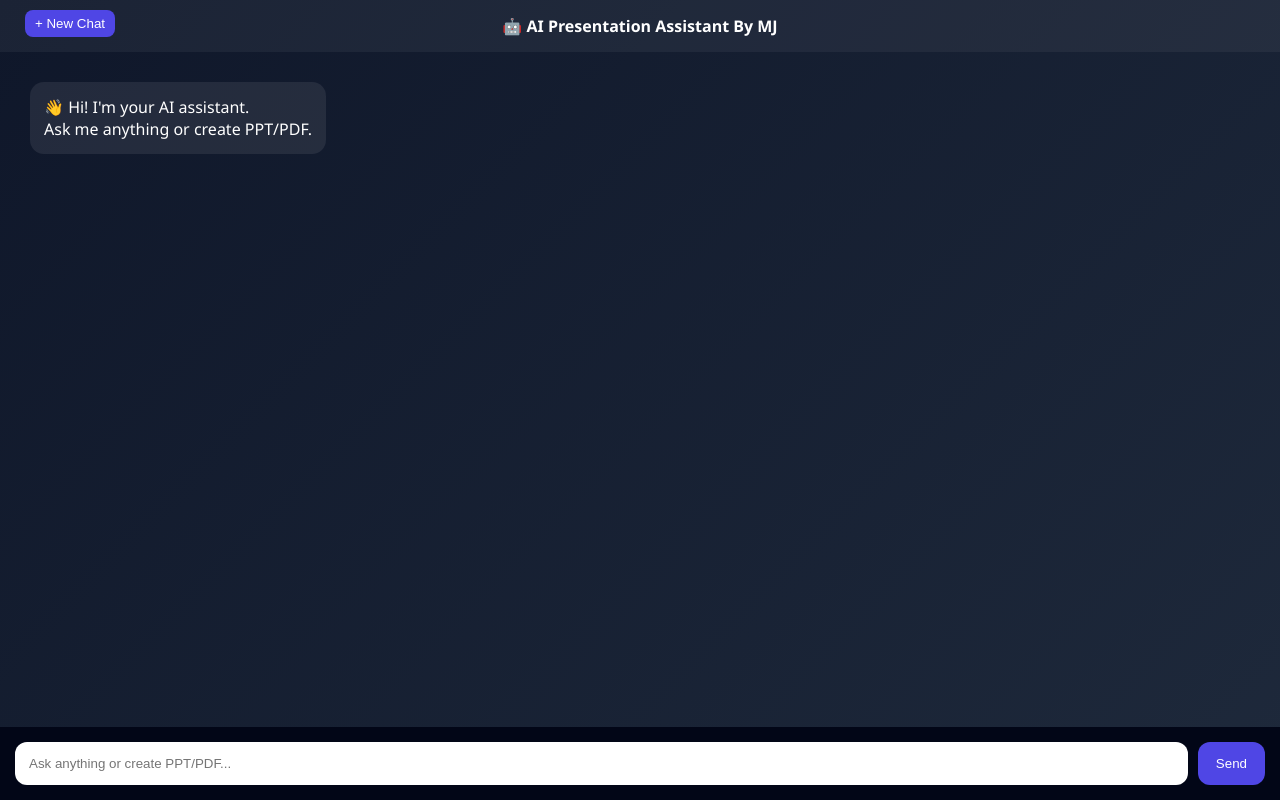
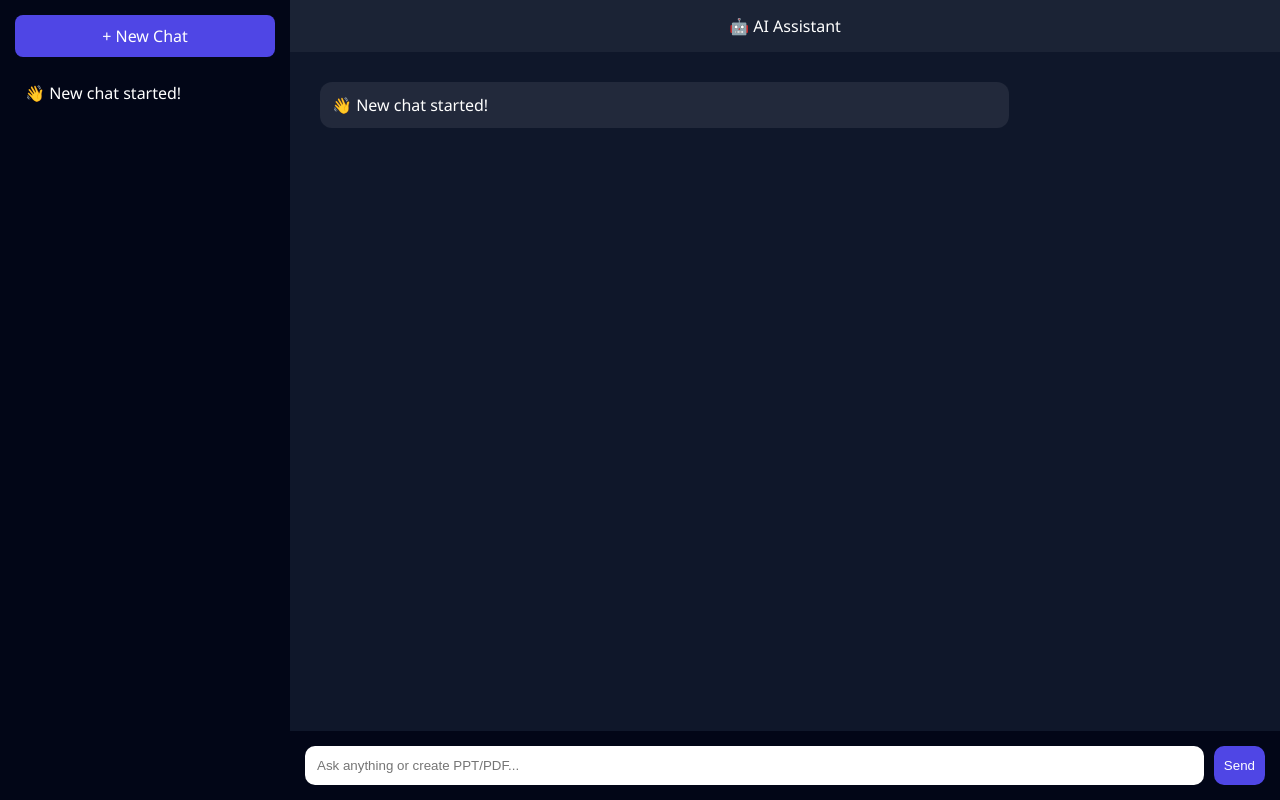
Before and after one commit to MahenderJakhar27/ai-ppt-pdf-generator, a FastAPI app: page /dashboard in a window 1280 px wide. Run offline with FastAPI, Linux system fonts and the light colour scheme.

Commit message:
new chat feature and history

```diff
--- a/app/main.py
+++ b/app/main.py
@@ -34,19 +34,37 @@ def serve_dashboard():
 
 @app.get("/preview")
 def preview(prompt: str):
-    data = generate_ppt_content(prompt)
+    lower = prompt.lower()
 
-    for slide in data["slides"]:
-        query = f"{prompt} {slide['heading']}"   # 🔥 improved
-        image_url = fetch_image_url(query)
+    if "pdf" in lower or "report" in lower:
+        data = generate_pdf_content(prompt)
 
-        # fallback if no image
-        if not image_url:
-            image_url = fetch_image_url(prompt)
+        # convert sections → slides for preview
+        slides = []
+        for sec in data["sections"]:
+            slides.append({
+                "heading": sec["heading"],
+                "points": sec["points"][:3]
+            })
 
-        slide["image"] = image_url
+        return {
+            "title": data["title"],
+            "slides": slides
+        }
 
-    return data
+    else:
+        data = generate_ppt_content(prompt)
+
+        for slide in data["slides"]:
+            query = f"{prompt} {slide['heading']}"
+            image_url = fetch_image_url(query)
+
+            if not image_url:
+                image_url = fetch_image_url(prompt)
+
+            slide["image"] = image_url
+
+        return data
 
 @app.post("/chat")
 async def chat(request: Request):
--- a/templates/index.html
+++ b/templates/index.html
@@ -3,40 +3,65 @@
 <html lang="en">
 <head>
 <meta charset="UTF-8">
-<title>AI Presentation Assistant</title>
+<title>AI Assistant</title>
 <meta name="viewport" content="width=device-width, initial-scale=1.0">
 
 <style>
 body {
     margin: 0;
     font-family: "Segoe UI", sans-serif;
-    background: linear-gradient(135deg, #0f172a, #1e293b);
+    display: flex;
+    height: 100vh;
+    background: #0f172a;
     color: white;
+}
+
+/* SIDEBAR */
+.sidebar {
+    width: 260px;
+    background: #020617;
+    padding: 15px;
     display: flex;
     flex-direction: column;
-    height: 100vh;
+}
+
+.new-chat-btn {
+    background: #4f46e5;
+    padding: 10px;
+    border-radius: 8px;
+    cursor: pointer;
+    text-align: center;
+    margin-bottom: 15px;
+}
+
+.chat-history {
+    flex: 1;
+    overflow-y: auto;
+}
+
+.chat-item {
+    padding: 10px;
+    border-radius: 8px;
+    cursor: pointer;
+    margin-bottom: 5px;
+}
+
+.chat-item:hover {
+    background: #1e293b;
+}
+
+/* MAIN */
+.main {
+    flex: 1;
+    display: flex;
+    flex-direction: column;
 }
 
 /* Header */
 .header {
     padding: 15px;
     text-align: center;
-    font-weight: bold;
     background: rgba(255,255,255,0.05);
-    position: relative;
-}
-
-/* New Chat Button */
-.new-chat {
-    position: absolute;
-    left: 15px;
-    top: 10px;
-    background: #4f46e5;
-    color: white;
-    border: none;
-    padding: 6px 10px;
-    border-radius: 8px;
-    cursor: pointer;
 }
 
 /* Chat */
@@ -51,9 +76,9 @@ body {
 /* Messages */
 .message {
     max-width: 70%;
-    padding: 14px;
+    padding: 12px;
     margin: 10px;
-    border-radius: 14px;
+    border-radius: 12px;
 }
 
 .user {
@@ -63,7 +88,6 @@ body {
 
 .bot {
     background: rgba(255,255,255,0.08);
-    align-self: flex-start;
 }
 
 /* Input */
@@ -75,16 +99,15 @@ body {
 
 input {
     flex: 1;
-    padding: 14px;
-    border-radius: 12px;
+    padding: 12px;
+    border-radius: 10px;
     border: none;
-    outline: none;
 }
 
 button {
     margin-left: 10px;
-    padding: 12px 18px;
-    border-radius: 12px;
+    padding: 10px;
+    border-radius: 10px;
     border: none;
     cursor: pointer;
 }
@@ -92,14 +115,6 @@ button {
 .generate {
     background: #4f46e5;
     color: white;
-}
-
-/* Slide */
-.slide {
-    background: #1e293b;
-    padding: 12px;
-    border-radius: 10px;
-    margin-top: 10px;
 }
 
 /* Typing */
@@ -118,16 +133,31 @@ button {
     0%,80%,100%{opacity:0;}
     40%{opacity:1;}
 }
+
+/* Slide preview */
+.slide-card {
+    min-width: 260px;
+    background: #1e293b;
+    border-radius: 10px;
+    padding: 10px;
+}
 </style>
 
 </head>
 
 <body>
 
-<div class="header">
-    <button class="new-chat" onclick="newChat()">+ New Chat</button>
-    🤖 AI Presentation Assistant By MJ
+<!-- SIDEBAR -->
+
+<div class="sidebar">
+    <div class="new-chat-btn" onclick="createNewChat()">+ New Chat</div>
+    <div id="history" class="chat-history"></div>
 </div>
+
+<!-- MAIN -->
+
+<div class="main">
+    <div class="header">🤖 AI Assistant</div>
 
 <div id="chat" class="chat-container"></div>
 
@@ -136,16 +166,20 @@ button {
     <button class="generate" onclick="generate()">Send</button>
 </div>
 
+
+</div>
+
 <script>
-const chat = document.getElementById("chat");
+let chats = {};
+let currentChatId = null;
+let isLoading = false;
+
+const chatDiv = document.getElementById("chat");
 const input = document.getElementById("prompt");
+const historyDiv = document.getElementById("history");
 
-let isLoading = false;
-let chatHistory = []; // 🔥 MEMORY
-
-window.onload = () => {
-    addMessage("👋 Hi! I'm your AI assistant.<br>Ask me anything or create PPT/PDF.", "bot");
-};
+/* INIT */
+createNewChat();
 
 /* ENTER KEY */
 input.addEventListener("keypress", e => {
@@ -153,19 +187,30 @@ input.addEventListener("keypress", e => {
 });
 
 /* NEW CHAT */
-function newChat() {
-    chat.innerHTML = "";
-    chatHistory = [];
+function createNewChat() {
+    const id = Date.now();
+    chats[id] = [];
+    currentChatId = id;
+
+    chatDiv.innerHTML = "";
     addMessage("👋 New chat started!", "bot");
+
+    updateSidebar();
 }
 
 /* ADD MESSAGE */
-function addMessage(html, type) {
+function addMessage(text, type) {
     const msg = document.createElement("div");
     msg.className = "message " + type;
-    msg.innerHTML = html;
-    chat.appendChild(msg);
-    chat.scrollTop = chat.scrollHeight;
+    msg.innerHTML = text;
+    chatDiv.appendChild(msg);
+
+    chats[currentChatId].push({
+        role: type === "user" ? "user" : "assistant",
+        content: text
+    });
+
+    chatDiv.scrollTop = chatDiv.scrollHeight;
 }
 
 /* TYPING */
@@ -174,7 +219,7 @@ function showTyping() {
     t.id = "typing";
     t.className = "message bot typing";
     t.innerHTML = `<div class="dot"></div><div class="dot"></div><div class="dot"></div>`;
-    chat.appendChild(t);
+    chatDiv.appendChild(t);
 }
 function removeTyping() {
     const t = document.getElementById("typing");
@@ -187,7 +232,7 @@ function renderSlides(data, prompt) {
 
     data.slides.forEach((s,i)=>{
         html += `
-        <div style="min-width:250px;background:#0f172a;padding:10px;border-radius:10px;">
+        <div class="slide-card">
             <small>Slide ${i+1}</small>
             <b>${s.heading}</b>
             <ul>${s.points.map(p=>`<li>${p}</li>`).join("")}</ul>
@@ -195,7 +240,7 @@ function renderSlides(data, prompt) {
     });
 
     html += `</div>
-    <div>
+    <div style="margin-top:10px;">
         <button onclick="downloadFile('ppt','${prompt}')">Download PPT</button>
         <button onclick="downloadFile('pdf','${prompt}')">Download PDF</button>
     </div>`;
@@ -203,7 +248,7 @@ function renderSlides(data, prompt) {
     return html;
 }
 
-/* MAIN LOGIC 🔥 */
+/* MAIN LOGIC */
 async function generate() {
     if (isLoading) return;
 
@@ -213,9 +258,8 @@ async function generate() {
     isLoading = true;
 
     addMessage(prompt, "user");
-    chatHistory.push({ role: "user", content: prompt });
+    input.value = "";
 
-    input.value = "";
     showTyping();
 
     try {
@@ -233,29 +277,26 @@ async function generate() {
             removeTyping();
             addMessage(renderSlides(data, prompt), "bot");
 
-            chatHistory.push({ role: "assistant", content: "Generated content" });
-
         } else {
-            res = await fetch(`/chat`, {
+            res = await fetch("/chat", {
                 method: "POST",
                 headers: {"Content-Type":"application/json"},
-                body: JSON.stringify({ history: chatHistory })
-            });
+                body: JSON.stringify({ history })
+                });
 
             data = await res.json();
 
             removeTyping();
             addMessage(data.response, "bot");
-
-            chatHistory.push({ role: "assistant", content: data.response });
         }
 
-    } catch {
+    } catch (err) {
         removeTyping();
-        addMessage("❌ Error occurred", "bot");
+        addMessage("❌ Something went wrong.", "bot");
     }
 
     isLoading = false;
+    updateSidebar();
 }
 
 /* DOWNLOAD */
@@ -269,6 +310,37 @@ async function downloadFile(type, prompt) {
     a.download = type === "ppt" ? "presentation.pptx" : "document.pdf";
     a.click();
 }
+
+/* SIDEBAR */
+function updateSidebar() {
+    historyDiv.innerHTML = "";
+
+    Object.keys(chats).reverse().forEach(id => {
+        const item = document.createElement("div");
+        item.className = "chat-item";
+
+        const firstMsg = chats[id][0]?.content || "New Chat";
+        item.innerText = firstMsg.substring(0, 25);
+
+        item.onclick = () => loadChat(id);
+
+        historyDiv.appendChild(item);
+    });
+}
+
+/* LOAD CHAT */
+function loadChat(id) {
+    currentChatId = id;
+    chatDiv.innerHTML = "";
+
+    chats[id].forEach(msg => {
+        const type = msg.role === "user" ? "user" : "bot";
+        const div = document.createElement("div");
+        div.className = "message " + type;
+        div.innerHTML = msg.content;
+        chatDiv.appendChild(div);
+    });
+}
 </script>
 
 </body>
```
Also changed, not shown: app/llm.py (+112 -58 lines), 1 other file.
